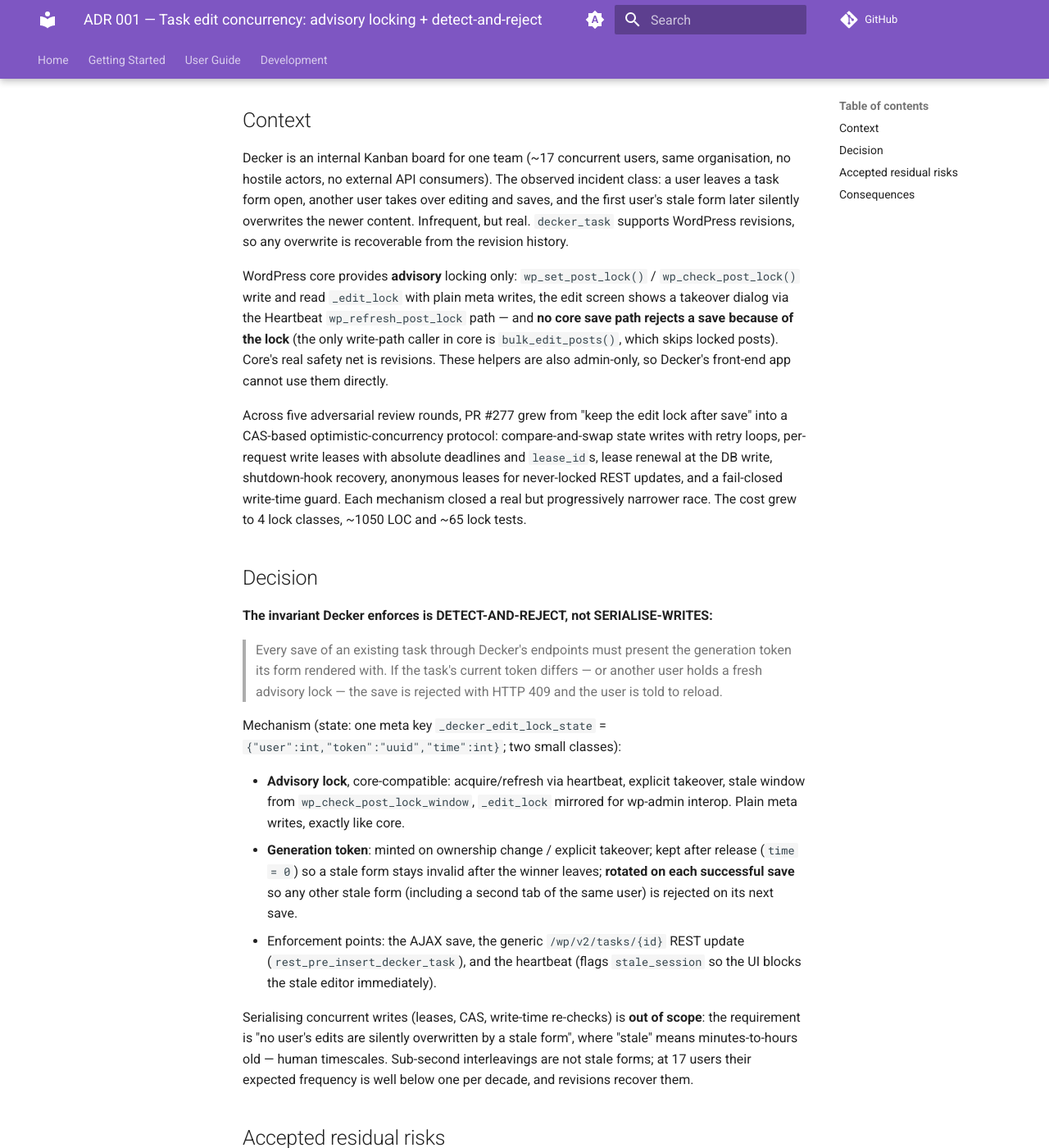
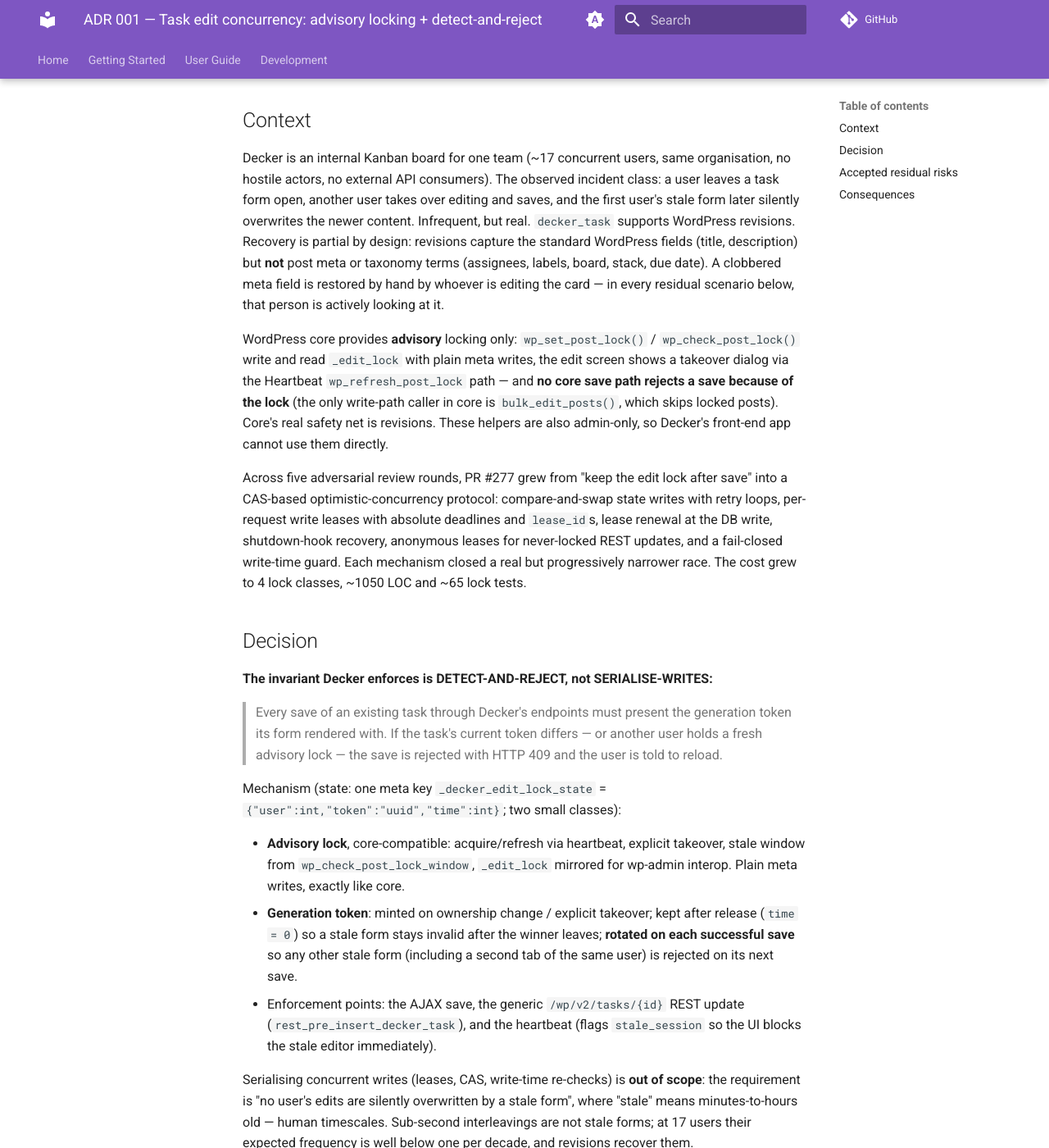
Before and after one commit to ateeducacion/wp-decker, an MkDocs documentation site: the page built from docs/adr/001-task-edit-concurrency.md, in a window 1280 px wide and 1400 px high, scrolled down 273 px. Shown: the whole window at 82% size. Built offline with MkDocs 1.6.1 and Material for MkDocs 9.7.7, drawn with Linux system fonts in a browser that asks for light colours; comment, search, counter and statistics services are not loaded; some of the changed text lies outside the part shown.

Commit message:
docs(adr): revisions recover title/description only, not meta/terms
Correction surfaced by the adversarial review of the reduction: WordPress
revisions do not capture post meta or taxonomy terms, so recovery of
assignees/labels/board/stack/duedate after a residual race is manual (by
the editor already looking at the card), not a revision rollback.

```diff
--- a/docs/adr/001-task-edit-concurrency.md
+++ b/docs/adr/001-task-edit-concurrency.md
@@ -11,7 +11,11 @@ organisation, no hostile actors, no external API consumers). The observed
 incident class: a user leaves a task form open, another user takes over
 editing and saves, and the first user's stale form later silently overwrites
 the newer content. Infrequent, but real. `decker_task` supports WordPress
-revisions, so any overwrite is recoverable from the revision history.
+revisions. Recovery is partial by design: revisions capture the standard
+WordPress fields (title, description) but **not** post meta or taxonomy terms
+(assignees, labels, board, stack, due date). A clobbered meta field is
+restored by hand by whoever is editing the card — in every residual scenario
+below, that person is actively looking at it.
 
 WordPress core provides **advisory** locking only: `wp_set_post_lock()` /
 `wp_check_post_lock()` write and read `_edit_lock` with plain meta writes,
@@ -62,11 +66,11 @@ frequency is well below one per decade, and revisions recover them.
 
 | # | Residual race | Window | Est. frequency @ 17 users | Consequence | Recovery |
 |---|---|---|---|---|---|
-| 1 | Takeover lands between a save's token validation and its `wp_update_post()` | ~tens of ms, requires a takeover in that exact window | ≪ 1/decade | The pre-takeover save commits; the taker starts from it or overwrites it | Revisions; the taker is looking at the task anyway |
-| 2 | Two saves presenting the **same** valid token commit concurrently (double-submit, two same-user tabs racing) | ~request duration | ≪ 1/year (client disables Save while submitting) | Last write wins between the same user's own sessions | Revisions |
+| 1 | Takeover lands between a save's token validation and its `wp_update_post()` | ~tens of ms, requires a takeover in that exact window | ≪ 1/decade | The pre-takeover save commits; the taker starts from it or overwrites it | Revisions (title/desc); meta fixed by the taker, who is looking at the card |
+| 2 | Two saves presenting the **same** valid token commit concurrently (double-submit, two same-user tabs racing) | ~request duration | ≪ 1/year (client disables Save while submitting) | Last write wins between the same user's own sessions | Revisions (title/desc); meta re-entered by the same user |
 | 3 | Two lock operations (acquire/takeover) write lock state in the same instant | ~ms | ≪ 1/year | One lock write lost; state self-heals on next heartbeat (≤ 15 s) | None needed; content is never affected |
 | 4 | Concurrent **first** lock writes on a never-locked task duplicate the meta row | ~ms, first lock only | ≪ 1/decade | Redundant meta row; behaviour unchanged (single `get_post_meta` reads one row) | Delete the extra row if ever noticed |
-| 5 | wp-admin classic-editor save ignores the generation (core has no enforcement hook there) | n/a | rare (team uses the Decker UI) | Same protection level as every other WordPress post type | Revisions |
+| 5 | wp-admin classic-editor save ignores the generation (core has no enforcement hook there) | n/a | rare (team uses the Decker UI) | Same protection level as every other WordPress post type | Revisions (title/desc); meta by hand |
 
 If any of these is ever observed more than ~once a year in practice, the
 first escalation is **not** a lease: it is `GET_LOCK`/`SELECT ... FOR UPDATE`
```
